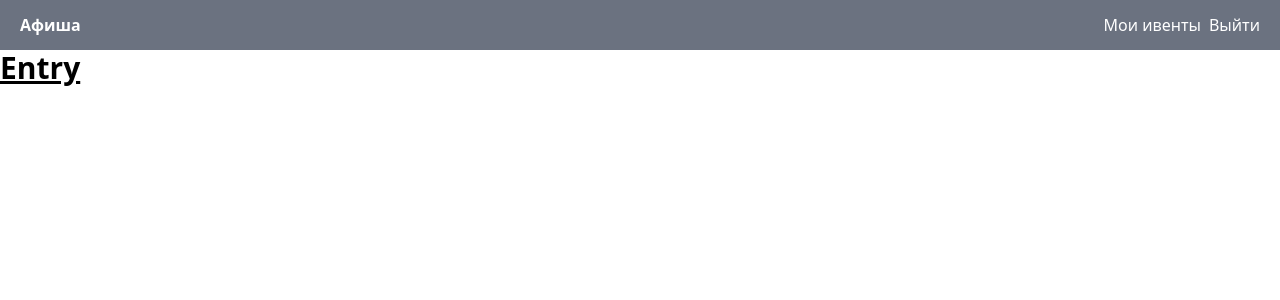
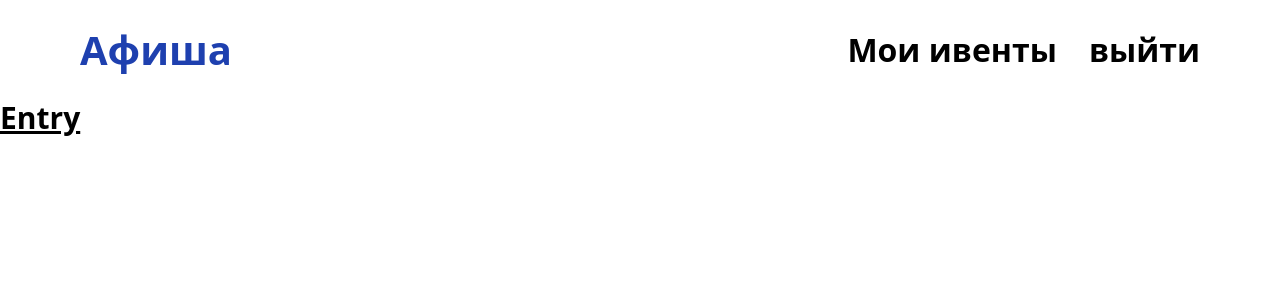
Before and after one commit to vladdan16/spda-afisha, a React (Create React App) app in the folder frontend/: page /entry in a window 1280 px wide. Shown: the top 300 px of the page. Built offline with nearby package versions, Linux system fonts and the light colour scheme.

Commit message:
design out mav bar

```diff
--- a/frontend/src/components/Navigation.tsx
+++ b/frontend/src/components/Navigation.tsx
@@ -3,19 +3,24 @@ import { Link } from "react-router-dom";
 export function Navigation() {
   // TODO: log out, then goto /entry on Выйти
   return (
-    <nav className="h-[50px] flex justify-between px-5 bg-gray-500 items-center text-white">
-      <span className="font-bold">
-        <Link to="/feed" className="mr-2">
-          Афиша
+    <nav className="h-[100px] flex justify-between px-20 bg-white items-center">
+      <Link to="/feed">
+        <div className="text-blue-800 text-[40px] font-black font-Montserrat">
+          Aфиша
+        </div>
+      </Link>
+      <div className="flex items-center">
+        <Link to="/dashboard" className="mr-8">
+          <div className="text-black text-[32px] font-bold font-Montserrat">
+            Мои ивенты
+          </div>
         </Link>
-      </span>
-
-      <span>
-        <Link to="/dashboard" className="mr-2">
-          Мои ивенты
+        <Link to="/entry">
+          <div className="text-black text-[32px] font-semibold font-Montserrat">
+            выйти
+          </div>
         </Link>
-        <Link to="/entry">Выйти</Link>
-      </span>
+      </div>
     </nav>
   );
 }
```
